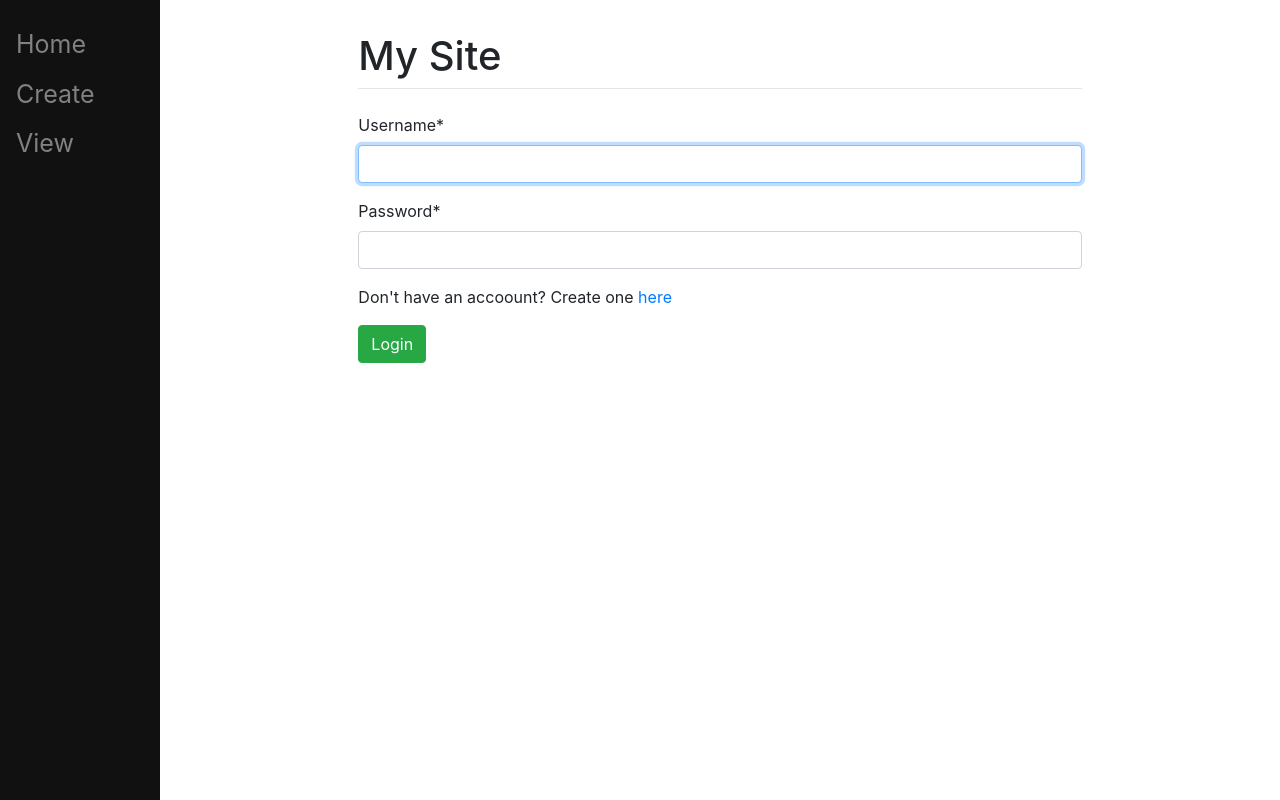
After one commit to Kuro1Fury/User-Labelling, a Django app: page /login/ in a window 1280 px wide. The commit adds this page. Run offline with Django 4.2, Linux system fonts and the light colour scheme; some libraries are stand-ins or nearby versions.

Commit message:
finish login

```diff
--- a/user_labelling/register/templates/register/register.html
+++ b/user_labelling/register/templates/register/register.html
@@ -6,8 +6,8 @@
 {% block content %}
     <form method="POST" class="form-group">
 	{% csrf_token %}
-	{% comment %} {{ form|crispy }} {% endcomment %}
-	{{ form }}
+	{{ form|crispy }}
+	{% comment %} {{ form }} {% endcomment %}
 	<button type="submit" class="btn btn-success">Register</button>
     </form>
 {% endblock %}
--- /dev/null
+++ b/user_labelling/register/templates/registration/login.html
@@ -0,0 +1,18 @@
+# login.html
+{% extends "main/base.html" %}
+
+{% block title %}
+Login Here
+{% endblock %}
+
+{% load crispy_forms_tags %}
+
+{% block content %}
+     <form method="post" class="from-group">
+	{% csrf_token %}
+    {{ form|crispy }}
+	{% comment %} {{ form }} {% endcomment %}
+	<p>Don't have an accoount? Create one <a href="/register">here</a></p>
+	<button type="submit" class="btn btn-success">Login</button>
+    </form>
+{% endblock %}
--- a/user_labelling/user_labelling/urls.py
+++ b/user_labelling/user_labelling/urls.py
@@ -21,4 +21,5 @@ urlpatterns = [
     path('admin/', admin.site.urls),
     path("register/", v.register, name="register"),
     path('', include('main.urls')),
+    path('', include("django.contrib.auth.urls")),
 ]
```
Also changed, not shown: user_labelling/user_labelling/settings.py (+6 -2 lines), user_labelling/db.sqlite3.
